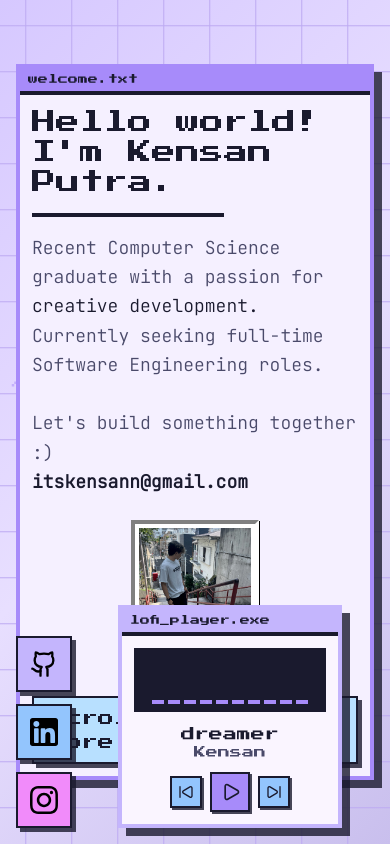
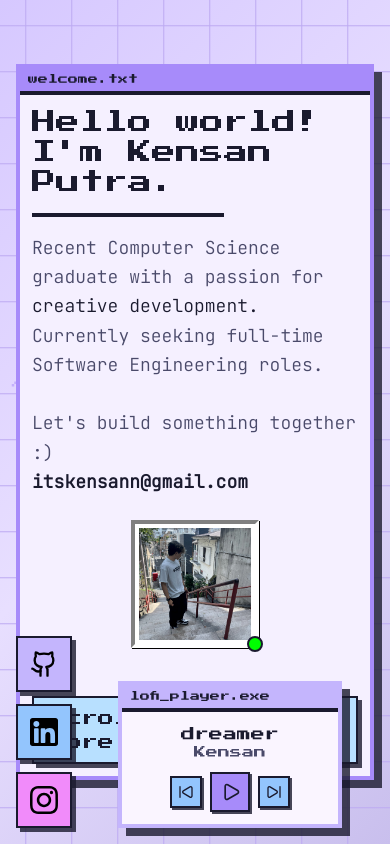
Before and after one commit to ItsKensann/portfolio, a Next.js app: page / in a window 390 px wide. Built offline with nearby package versions, Linux system fonts and the light colour scheme.

Commit message:
adjust player

```diff
--- a/components/FloatingDecorations.tsx
+++ b/components/FloatingDecorations.tsx
@@ -21,7 +21,7 @@
 
 export function FloatingDecorations() {
   return (
-    <div className="fixed inset-0 pointer-events-none overflow-hidden z-10">
+    <div className="fixed inset-0 pointer-events-none overflow-hidden z-5">
       {decorations.map((dec, i) => (
         <motion.div
           key={i}
--- a/components/MusicPlayer.tsx
+++ b/components/MusicPlayer.tsx
@@ -89,11 +89,11 @@
       <RetroWindow
         title="lofi_player.exe"
         variant="lavender"
-        className="w-56 sm:w-64"
+        className="w-56 sm:w-44 2xl:w-64"
       >
         {/* Audio visualizer */}
         <div className="space-y-3">
-          <div className="bg-[#1a1a2e] p-2 flex items-end justify-center gap-1 h-16">
+          <div className="hidden sm:flex bg-[#1a1a2e] p-2 items-end justify-center gap-1 h-16">
             {bars.map((height, i) => (
               <motion.div
                 key={i}
--- a/components/sections/ProjectsSection.tsx
+++ b/components/sections/ProjectsSection.tsx
@@ -162,7 +162,7 @@
             initial={{ opacity: 0 }}
             animate={{ opacity: 1 }}
             exit={{ opacity: 0 }}
-            className="fixed inset-0 bg-[#1a1a2e]/50 z-50 overflow-x-auto flex items-center justify-start p-8"
+            className="fixed inset-0 bg-[#1a1a2e]/50 z-[100] overflow-x-auto flex items-center justify-start p-8"
             onClick={() => setSelectedProject(null)}
           >
             <div className="flex flex-nowrap items-center gap-20 m-auto min-w-max">
```
Also changed, not shown: components/sections/ProjectSection.tsx (added).
